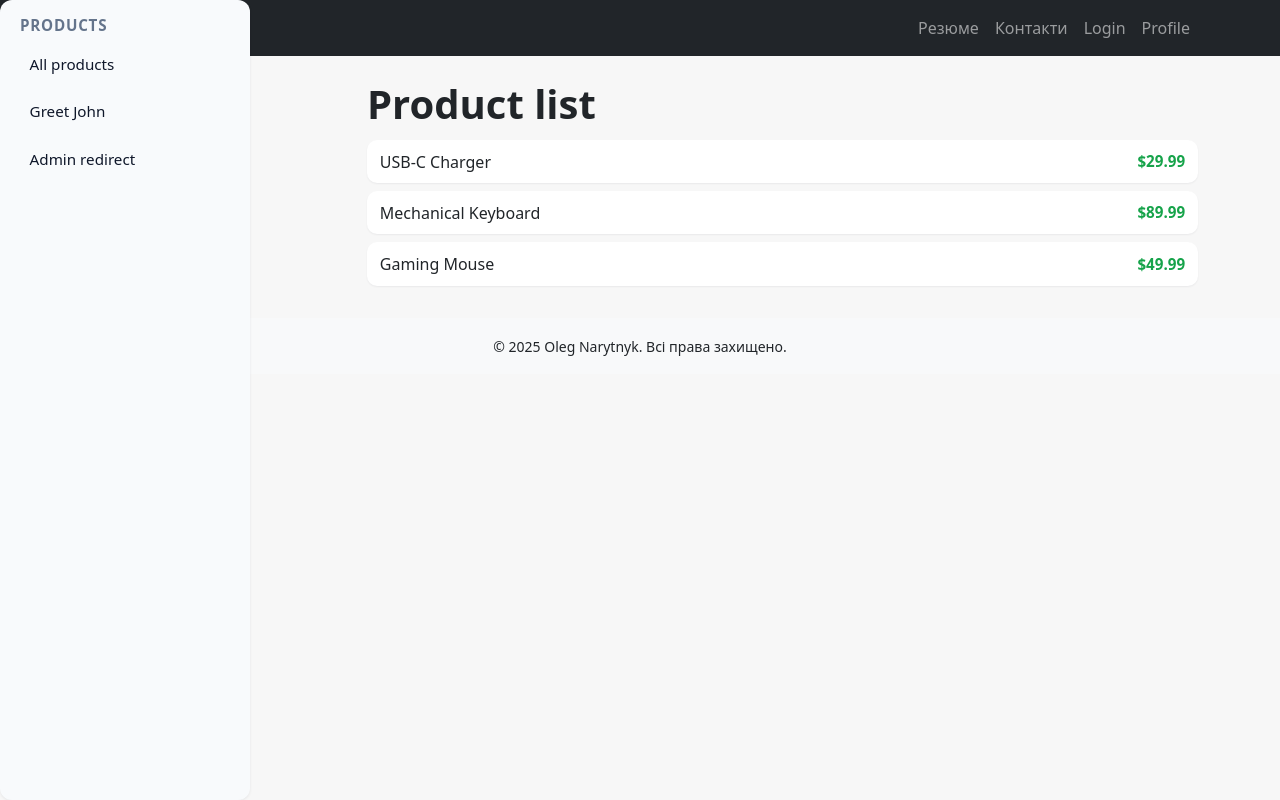
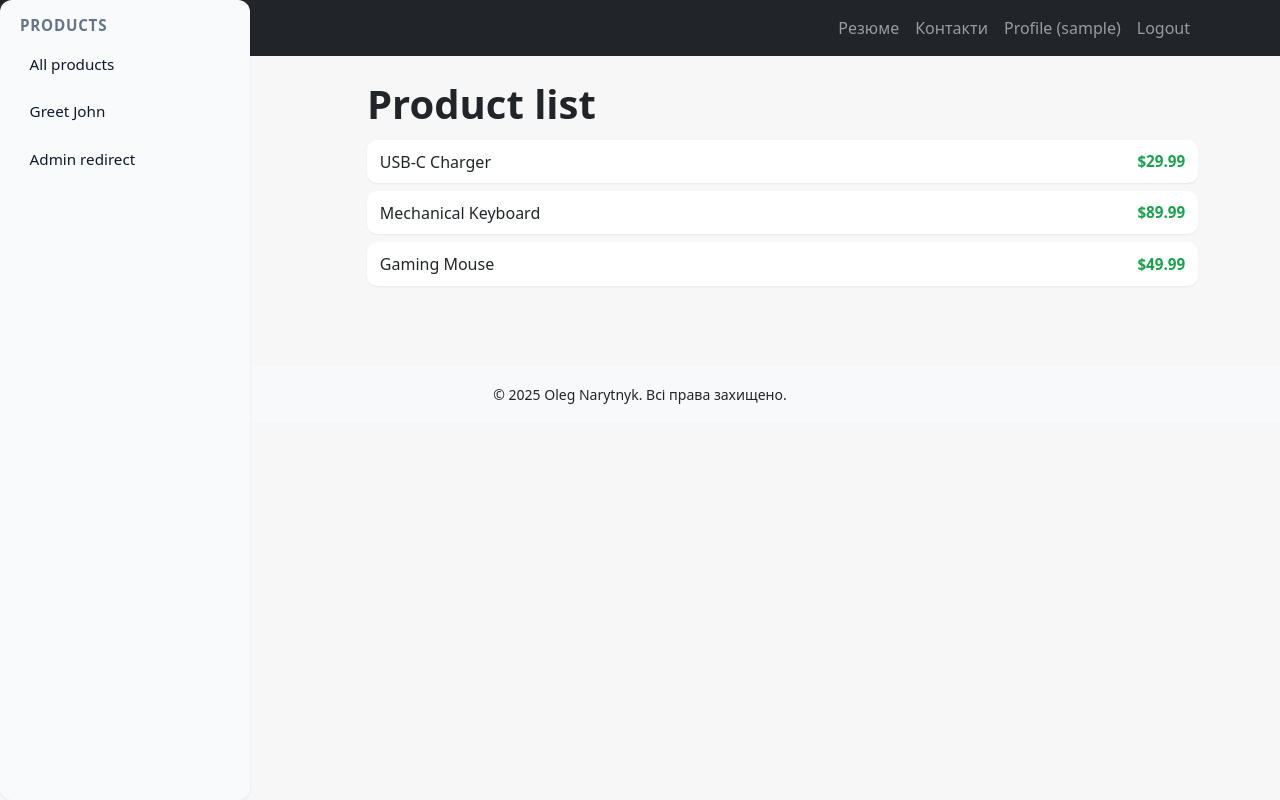
Before and after one commit to OlegNarytnyk/flask-app-lab, a Flask app: page /products/ in a window 1280 px wide. Run offline with Flask 3, Linux system fonts and the light colour scheme; the visitor is signed in with stand-in values (Sample User, id 1).

Commit message:
Lab4. Task_1. Finished

```diff
--- a/app/templates/base.html
+++ b/app/templates/base.html
@@ -30,7 +30,7 @@
 
     <main class="container my-4">
         {% block content %}{% endblock %}
-    </main>
+    </main>ЖЖ^
 
     {% include 'partials/footer.html' %}
 
--- a/app/templates/partials/nav.html
+++ b/app/templates/partials/nav.html
@@ -1,27 +1,54 @@
 <nav class="navbar navbar-expand-lg navbar-dark bg-dark">
     <div class="container">
-        <a class="navbar-brand" href="{{ url_for('resume') }}">Моє резюме</a>
+        <a class="navbar-brand" href="{{ url_for('resume') }}">
+            Моє резюме
+        </a>
 
-        <button class="navbar-toggler" type="button" data-bs-toggle="collapse" data-bs-target="#mainNavbar">
+        <button class="navbar-toggler" type="button"
+                data-bs-toggle="collapse"
+                data-bs-target="#mainNavbar">
             <span class="navbar-toggler-icon"></span>
         </button>
 
         <div class="collapse navbar-collapse" id="mainNavbar">
             <ul class="navbar-nav ms-auto">
+
                 <li class="nav-item">
-                    <a class="nav-link {% if request.path == '/' %}active{% endif %}"
-                       href="{{ url_for('resume') }}">Резюме</a>
+                    <a class="nav-link {% if request.endpoint == 'resume' %}active{% endif %}"
+                       href="{{ url_for('resume') }}">
+                        Резюме
+                    </a>
                 </li>
+
                 <li class="nav-item">
-                    <a class="nav-link {% if request.path == '/contacts' %}active{% endif %}"
-                       href="{{ url_for('contacts') }}">Контакти</a>
+                    <a class="nav-link {% if request.endpoint == 'contacts' %}active{% endif %}"
+                       href="{{ url_for('contacts') }}">
+                        Контакти
+                    </a>
                 </li>
-                <li class="navbar-nav">
-                    <a class="nav-link" href="{{ url_for('users.login') }}">Login</a>
-                </li>
-                <li class="nav-item">
-                    <a class="nav-link" href="{{ url_for('users.profile') }}">Profile</a>
-                </li>
+
+                {% if session.get('user') %}
+                    <li class="nav-item">
+                        <a class="nav-link {% if request.endpoint == 'users.profile' %}active{% endif %}"
+                           href="{{ url_for('users.profile') }}">
+                            Profile ({{ session['user'] }})
+                        </a>
+                    </li>
+
+                    <li class="nav-item">
+                        <a class="nav-link" href="{{ url_for('users.logout') }}">
+                            Logout
+                        </a>
+                    </li>
+                {% else %}
+                    <li class="nav-item">
+                        <a class="nav-link {% if request.endpoint == 'users.login' %}active{% endif %}"
+                           href="{{ url_for('users.login') }}">
+                            Login
+                        </a>
+                    </li>
+                {% endif %}
+
             </ul>
         </div>
     </div>
```
